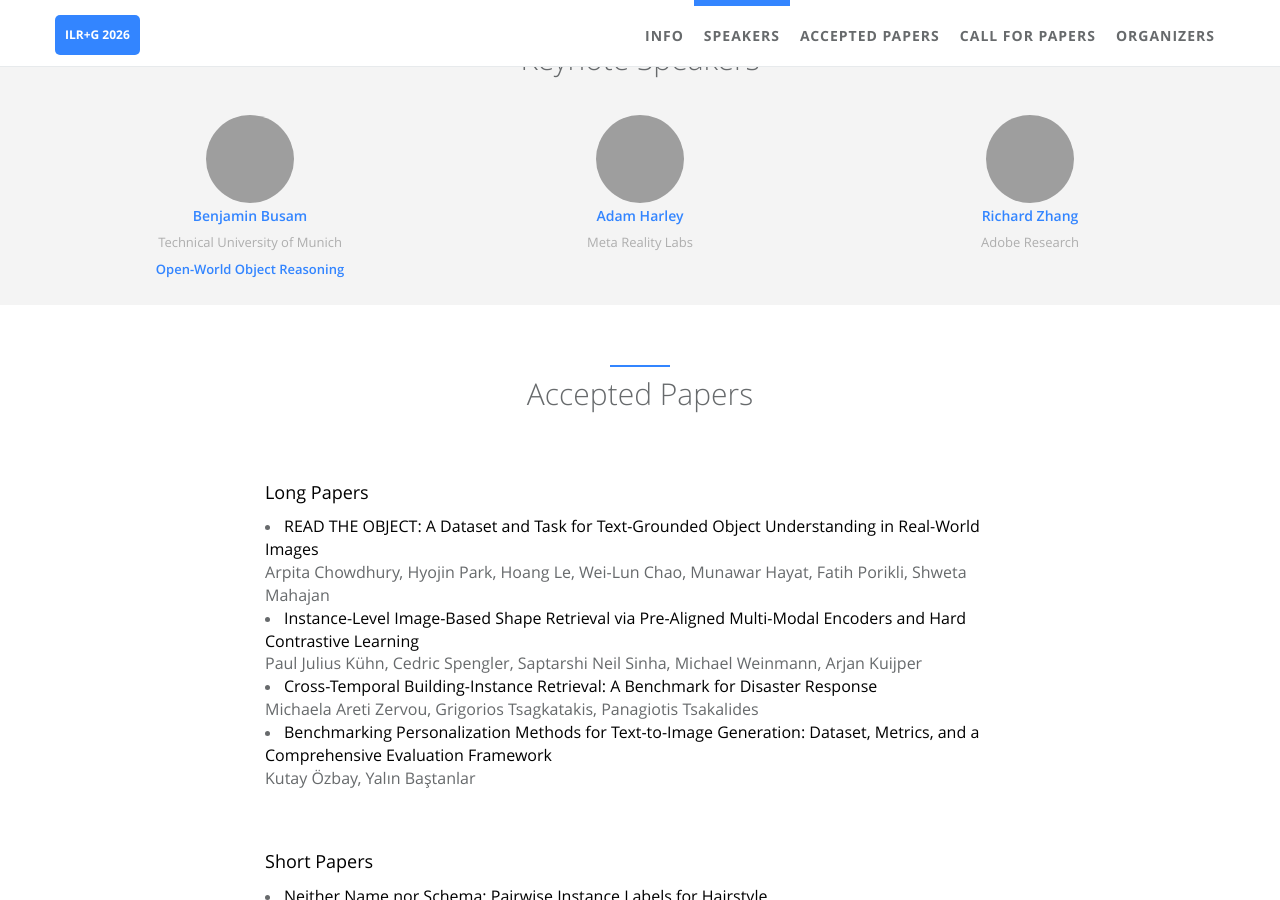
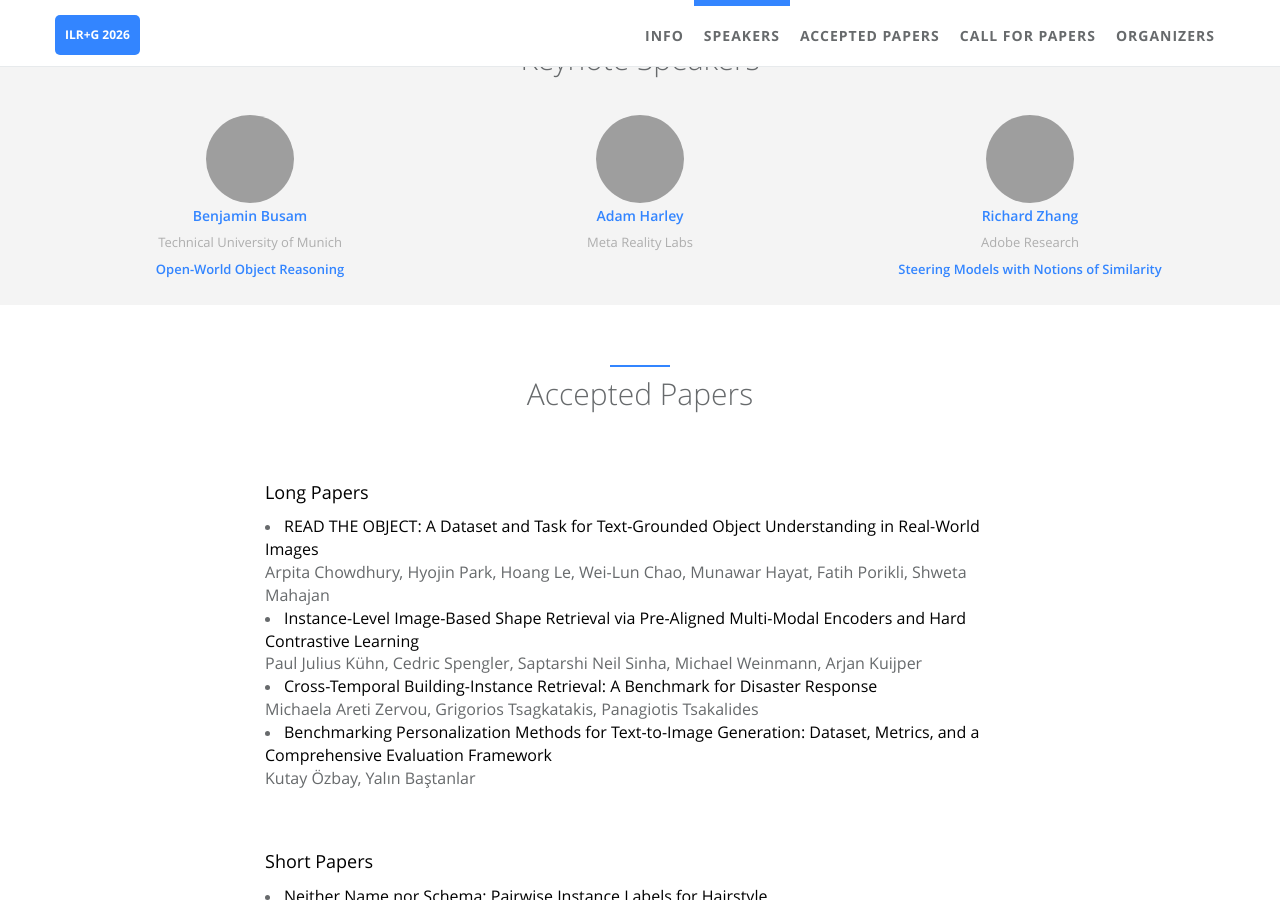
Before and after one commit to ilr-workshop/ECCVW2026, a Jekyll site: the page built from index.html, in a window 1280 px wide and 900 px high, scrolled down 1195 px, cut to the strip 0-900 px from the top of the window. Built offline with Jekyll 4.4.1, drawn with Linux system fonts in a browser that asks for light colours; grey boxes are pictures that could not be loaded.

Commit message:
Update speaker.yml

```diff
--- a/_data/index/speaker.yml
+++ b/_data/index/speaker.yml
@@ -26,6 +26,6 @@
   i18n: Richard Zhang
   img: /static/assets/img/landing/richard.jpg
   desc: Adobe Research
-  title1:
+  title: Steering Models with Notions of Similarity
   abstract:
   bio:
```
